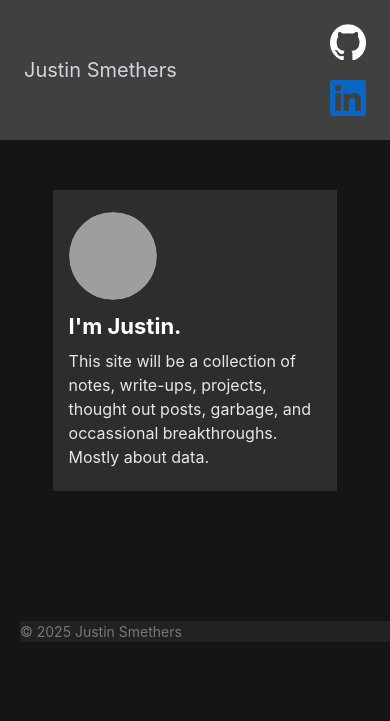
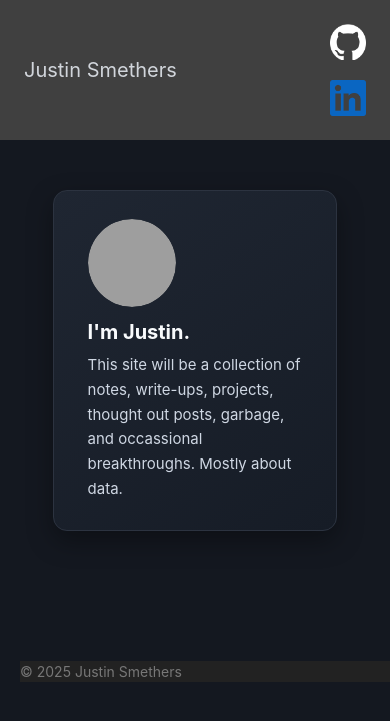
Before and after one commit to JustinSmethers/website, a Django app: page /blog/ in a window 390 px wide. Shown: the top 721 px of the page. Run offline with Django 4.2, Linux system fonts and the light colour scheme; data that the repository does not hold is empty; parts of the project's set-up code (start-up, migrations or seed data) failed here and were passed over; some libraries are stand-ins or nearby versions; grey boxes are pictures that could not be loaded.

Commit message:
more mobile styling

```diff
--- a/blog/static/blog/css/style.css
+++ b/blog/static/blog/css/style.css
@@ -1189,8 +1189,28 @@ main {
     }
 
     body {
-        background-color: #151515;
+        background-color: #141820;
+        color: #e5eaf1;
+        line-height: 1.6;
+    }
+
+    .profile-banner {
+        background: linear-gradient(145deg, #1f2632, #161c26);
+        border: 1px solid #2c3340;
+        border-radius: 14px;
+        padding: 16px 18px;
+        box-shadow: 0 10px 26px rgba(0, 0, 0, 0.35);
+    }
+
+    .profile-heading {
         color: #f8fafc;
+        font-size: 20px;
+    }
+
+    .profile-description {
+        color: #cfd7e3;
+        font-size: 15px;
+        line-height: 1.65;
     }
 
     .post-list {
@@ -1203,6 +1223,7 @@ main {
         background: rgba(24, 24, 27, 0.85);
         border: 1px solid #2f3340;
         box-shadow: 0 8px 22px rgba(0, 0, 0, 0.25);
+        color: #e5eaf1;
     }
 
     .post-list-row {
@@ -1214,17 +1235,23 @@ main {
         font-size: 14px;
         font-weight: 600;
         color: #cbd5e1;
+        letter-spacing: 0.02em;
     }
 
     .post-list-title {
-        color: #f8fafc;
+        color: #f8fbff;
         font-weight: 700;
-        line-height: 1.35;
+        font-size: 20px;
+        line-height: 1.45;
     }
 
     .post-list-blurb {
-        color: #e2e8f0;
-        line-height: 1.55;
+        color: #d8e1ec;
+        line-height: 1.6;
+    }
+
+    .post-list-blurb::before {
+        color: #9aa3b4;
     }
 
     .profile-banner {
```
